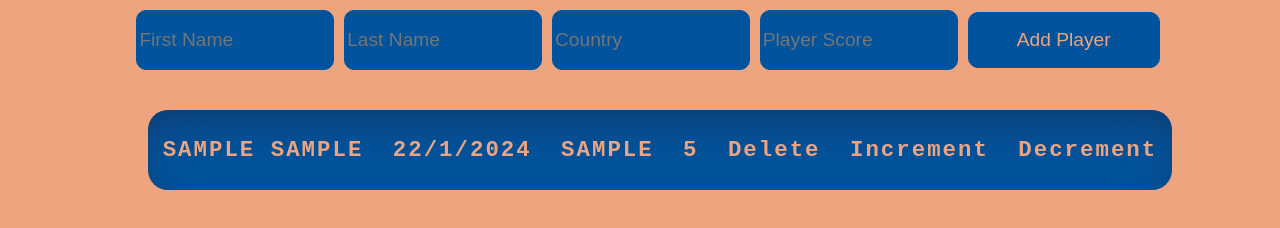
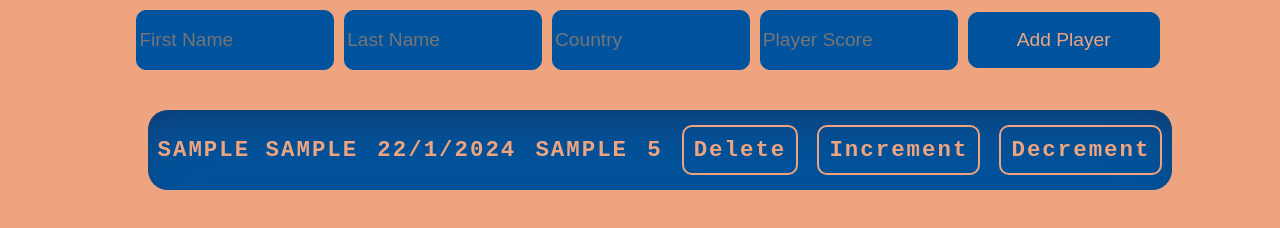
Before and after one commit to MOHITNEGI16/DOM-7, a plain HTML site: page index.html in a window 1280 px wide. Both pictures are taken after typing "Sample", "Sample", "Sample", "5" into the empty fields and a click on the input "Add Player". Shown: the part 116-344 px from the top of the page. Drawn offline with nearby package versions, Linux system fonts and the light colour scheme.

Commit message:
second Commit in LeaderBoard code

```diff
--- a/styles.css
+++ b/styles.css
@@ -67,8 +67,9 @@ body {
   color: #eea47f;
 }
 
-.increment,
-.decrement,
-.delete:hover {
+.increment,.decrement,.delete{
   cursor: pointer;
+  padding: 10px;
+  border: 2px solid #eea47f  ;
+  border-radius: 10px;
 }
```
